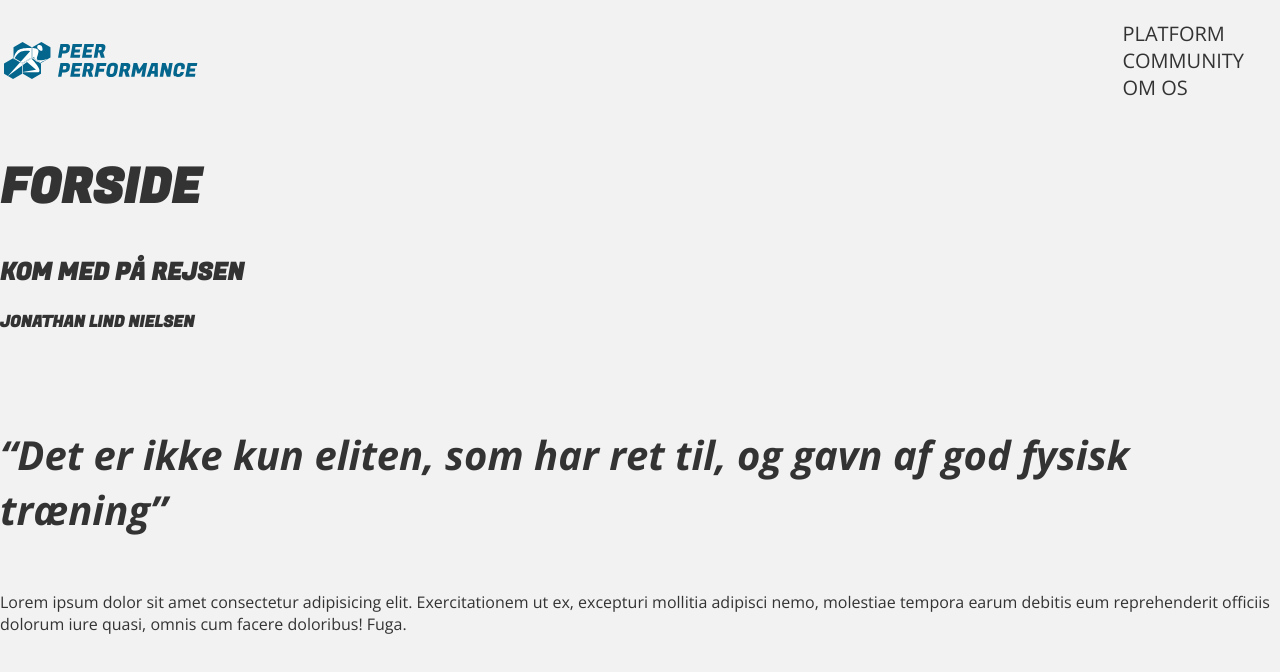
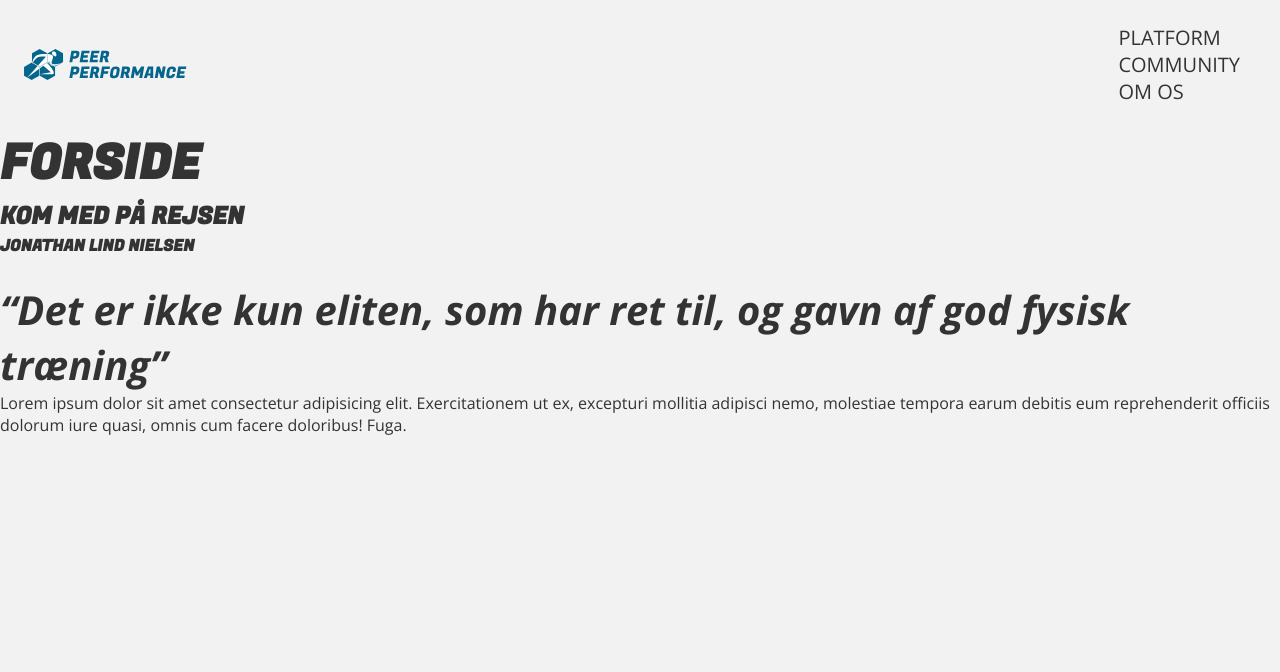
Before and after one commit to anso0004/Peer_performance, a plain HTML site: page index.html in a window 1280 px wide. Drawn offline with nearby package versions, Linux system fonts and the light colour scheme.

Commit message:
retter padding og margin i generel

```diff
--- a/css/generel.css
+++ b/css/generel.css
@@ -18,6 +18,7 @@ img {
 
 .logo {
   width: 200px;
+  padding: 1rem;
 }
 
 /***********************************  TEKST  ***********************************/
@@ -27,6 +28,7 @@ h1 {
   font-size: 3rem;
   text-transform: uppercase;
   color: #333333;
+  margin: 0;
 }
 
 h2 {
@@ -34,6 +36,7 @@ h2 {
   font-size: 1.5rem;
   text-transform: uppercase;
   color: #333333;
+  margin: 0;
 }
 
 h3 {
@@ -41,6 +44,7 @@ h3 {
   font-size: 1rem;
   text-transform: uppercase;
   color: #333333;
+  margin: 0;
 }
 
 h4 {
@@ -49,12 +53,14 @@ h4 {
   font-style: italic;
 
   color: #333333;
+  margin: 0;
 }
 
 p {
   font-family: "Open Sans", sans-serif;
   font-size: 1rem;
   color: #333333;
+  margin: 0;
 }
 
 .lys_txt {
@@ -106,7 +112,7 @@ header {
   align-items: center;
 
   background-color: #f2f2f2;
-  padding: 0.25rem;
+  padding: 0.5rem;
   margin-bottom: 0;
 }
 
```
